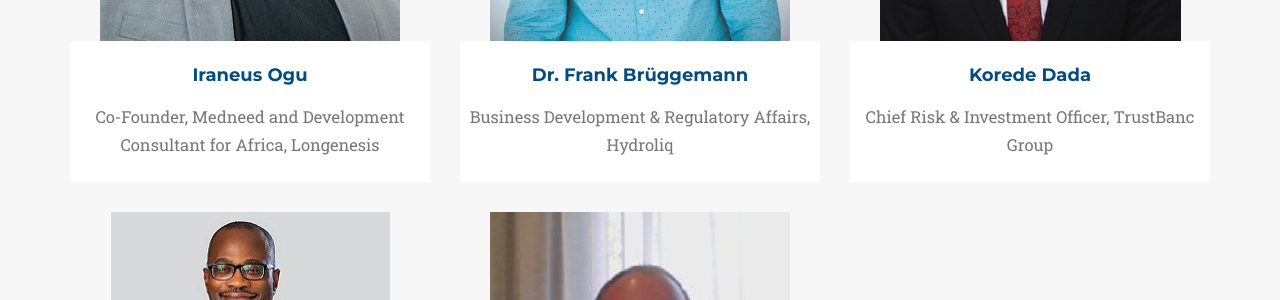
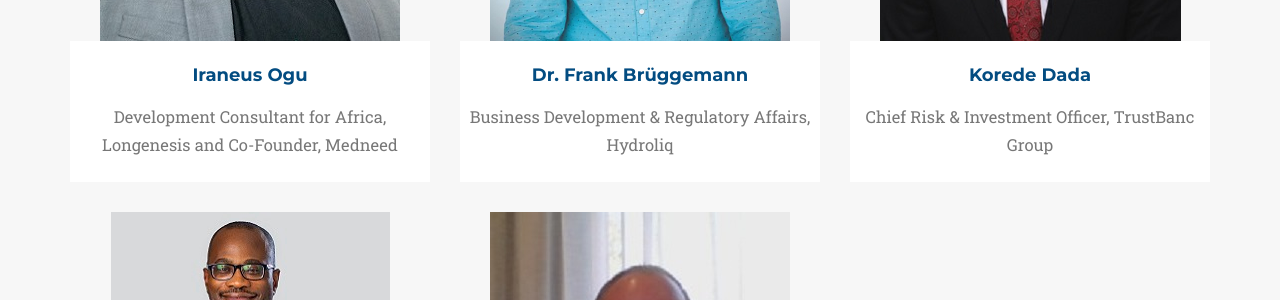
Before and after one commit to Iraneus/workshop, a Jekyll site: the page built from index.html, in a window 1280 px wide and 900 px high, scrolled down 2792 px. Shown: the part 154-454 px from the top of the window. Built offline with Jekyll 4.4.1, drawn with Linux system fonts in a browser that asks for light colours; some web fonts are replaced.

Commit message:
update obaioo

```diff
--- a/_data/twenty_17/speakers.yml
+++ b/_data/twenty_17/speakers.yml
@@ -55,7 +55,7 @@
 
 - title: Iraneus Ogu
   name: Iraneus-Ogu
-  subtitle: Co-Founder, Medneed and Development Consultant for Africa, Longenesis
+  subtitle: Development Consultant for Africa, Longenesis and Co-Founder, Medneed
   img: iraneus.jpg
   thumbnail: iraneus.jpg
   alt: Picture of Iraneus Ogu
```
